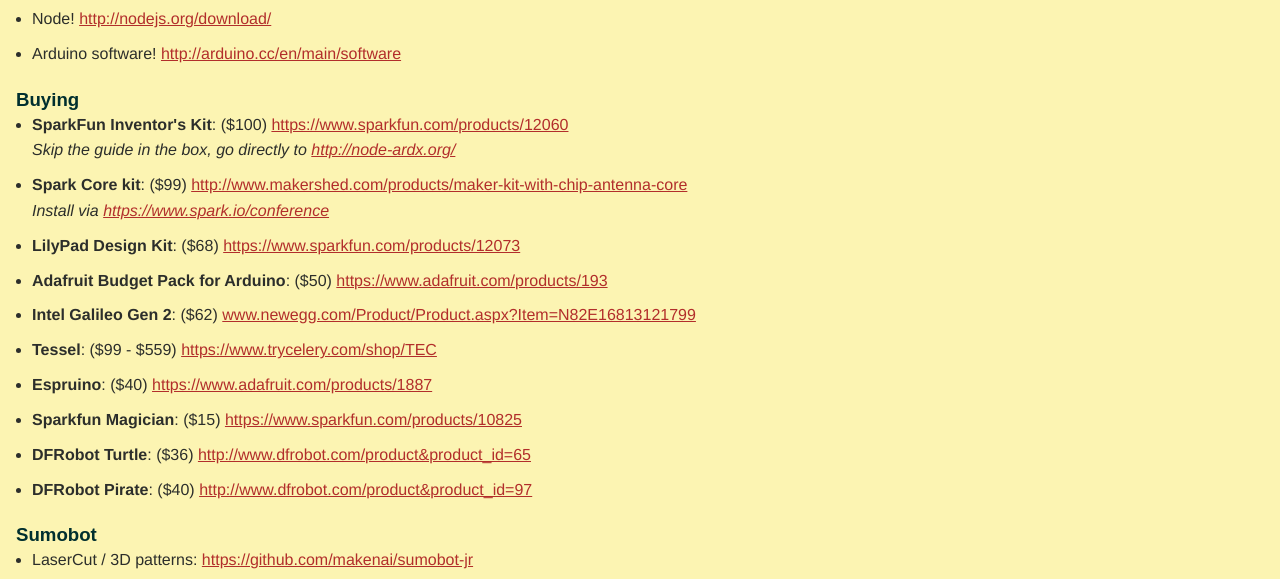
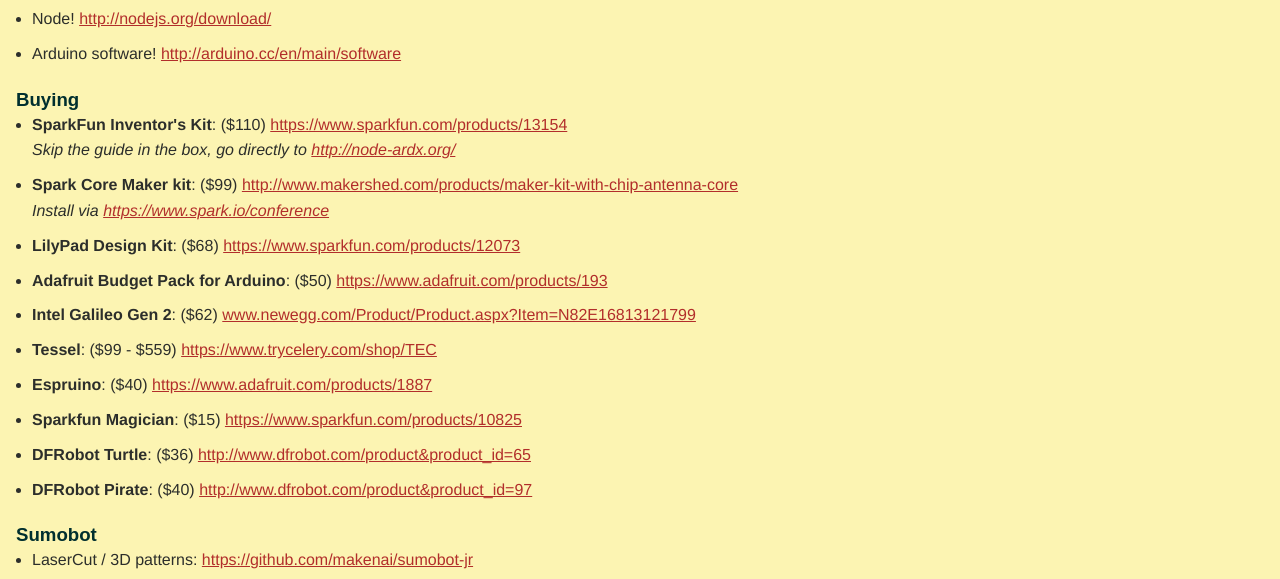
Before and after one commit to KatieK2/0-to-nodebots-links, a plain HTML site: page index.html in a window 1280 px wide. Shown: the part 215-794 px from the top of the page. Drawn offline with Linux system fonts and the light colour scheme; a web font is replaced by a local one.

Commit message:
Updated SIK price and link.

```diff
--- a/index.html
+++ b/index.html
@@ -28,10 +28,10 @@
 
 	<h2>Buying</h2>
 	<ul>
-		<li><strong>SparkFun Inventor's Kit</strong>: ($100) <a href="https://www.sparkfun.com/products/12060">https://www.sparkfun.com/products/12060</a><br />
+		<li><strong>SparkFun Inventor's Kit</strong>: ($110) <a href="https://www.sparkfun.com/products/13154">https://www.sparkfun.com/products/13154</a><br />
 			<em>Skip the guide in the box, go directly to <a href="http://node-ardx.org/">http://node-ardx.org/</a></em>
 		</li>
-		<li><strong>Spark Core kit</strong>: ($99) <a href="http://www.makershed.com/products/maker-kit-with-chip-antenna-core">http://www.makershed.com/products/maker-kit-with-chip-antenna-core</a><br />
+		<li><strong>Spark Core Maker kit</strong>: ($99) <a href="http://www.makershed.com/products/maker-kit-with-chip-antenna-core">http://www.makershed.com/products/maker-kit-with-chip-antenna-core</a><br />
 			<em>Install via <a href="https://www.spark.io/conference">https://www.spark.io/conference</a></em>
 		</li>
 		<li><strong>LilyPad Design Kit</strong>: ($68) <a href="https://www.sparkfun.com/products/12073">https://www.sparkfun.com/products/12073</a></li>
```
